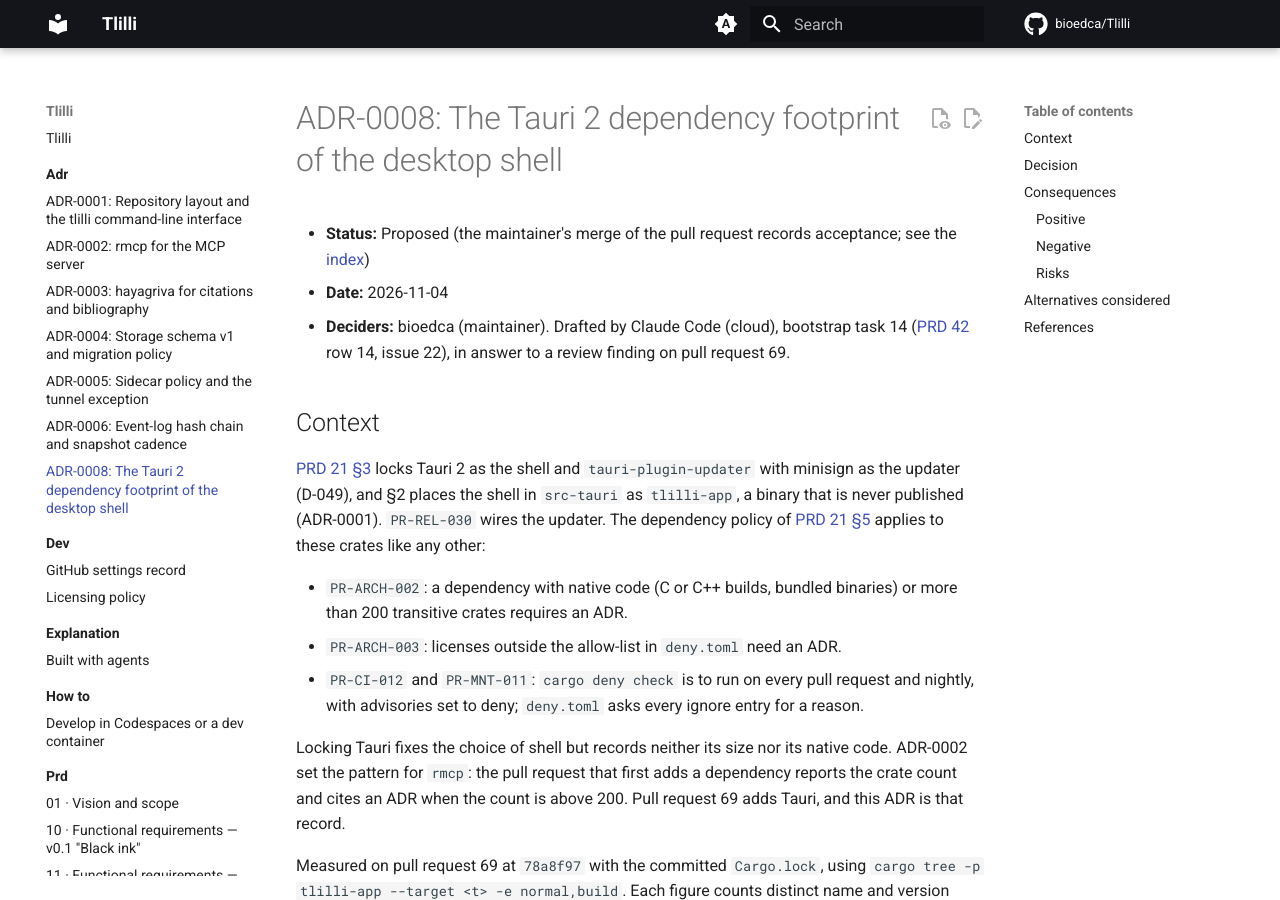
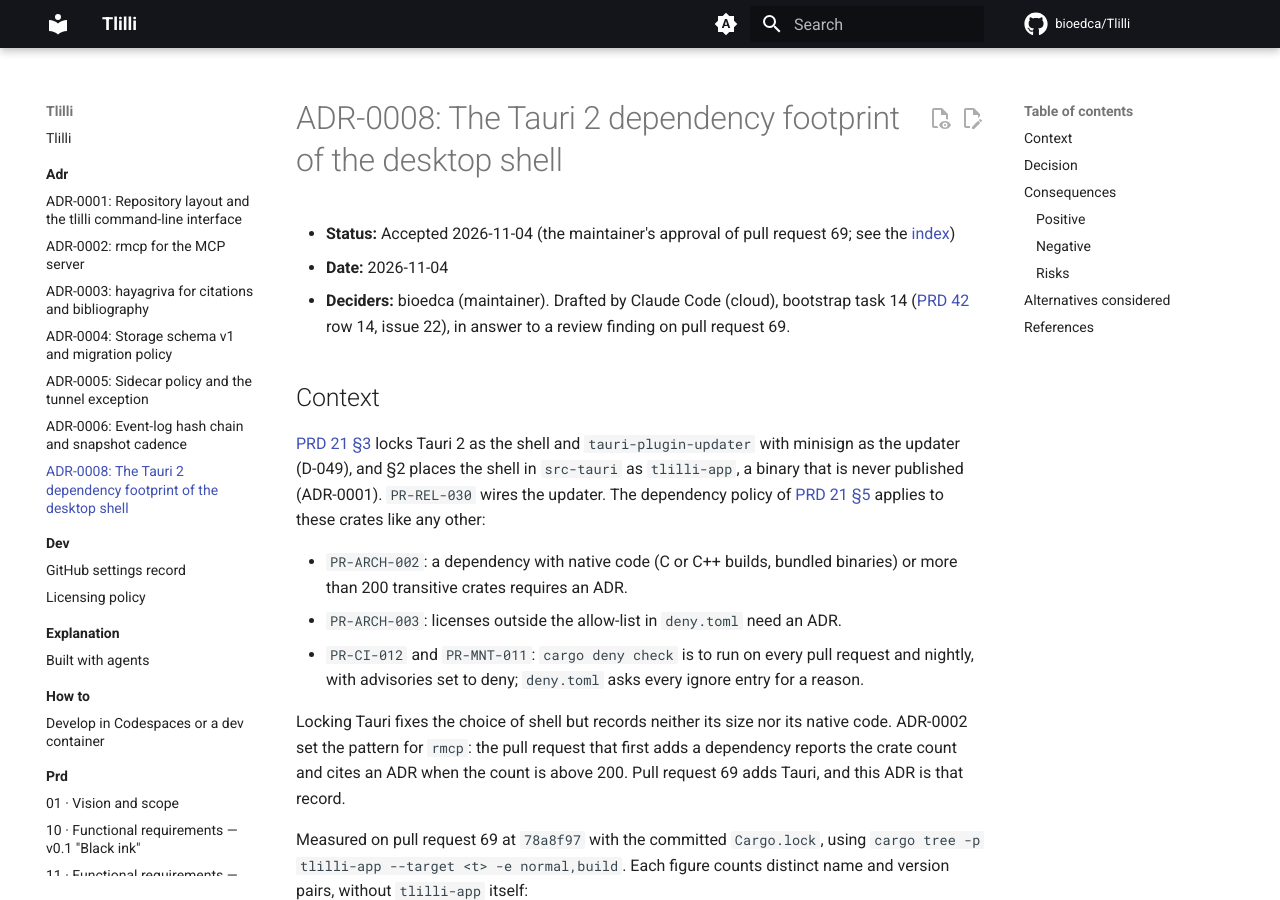
Before and after one commit to bioedca/Tlilli, an MkDocs documentation site: the page built from docs/adr/0008-tauri-dependency-footprint.md, in a window 1280 px wide and 900 px high. Built offline with MkDocs 1.6.1 and Material for MkDocs 9.7.7, drawn with Linux system fonts in a browser that asks for light colours; comment, search, counter and statistics services are not loaded.

Commit message:
docs(docs): mark ADR-0008 accepted
The maintainer approved pull request 69 on 2026-11-04, which accepts
ADR-0008 and the deny.toml exceptions it records. Following the ADR
README, the last commit before the merge sets the status to Accepted
with the date, in the ADR and in the index. ADR-0008 lists no PRD
changes pending, so that table is unchanged.

Signed-off-by: bioedca <131809205+bioedca@users.noreply.github.com>

```diff
--- a/docs/adr/0008-tauri-dependency-footprint.md
+++ b/docs/adr/0008-tauri-dependency-footprint.md
@@ -1,6 +1,6 @@
 # ADR-0008: The Tauri 2 dependency footprint of the desktop shell
 
-- **Status:** Proposed (the maintainer's merge of the pull request records acceptance; see the [index](README.md))
+- **Status:** Accepted 2026-11-04 (the maintainer's approval of pull request 69; see the [index](README.md))
 - **Date:** 2026-11-04
 - **Deciders:** bioedca (maintainer). Drafted by Claude Code (cloud), bootstrap task 14 ([PRD 42](../prd/42-bootstrap-backlog.md) row 14, issue 22), in answer to a review finding on pull request 69.
 
```
Also changed, not shown: docs/adr/README.md (+1 -1 lines).
